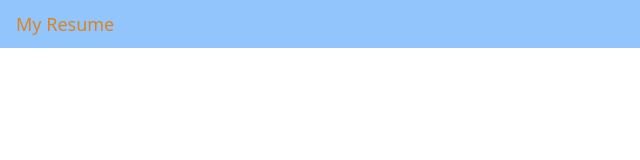
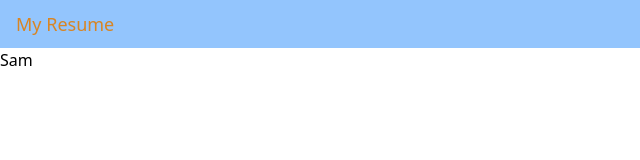
Before and after one commit to optimistictech/my-portfolio-tailwind, a website: page index.html in a window 1280 px wide. Shown: the full height of the page, 0-640 px from the left. Drawn offline with Linux system fonts and the light colour scheme.

Commit message:
Checking Git

```diff
--- a/index.html
+++ b/index.html
@@ -47,6 +47,8 @@
 
   </nav>
 
+  <p>Sam</p>
+
 </body>
 
 </html>
```
